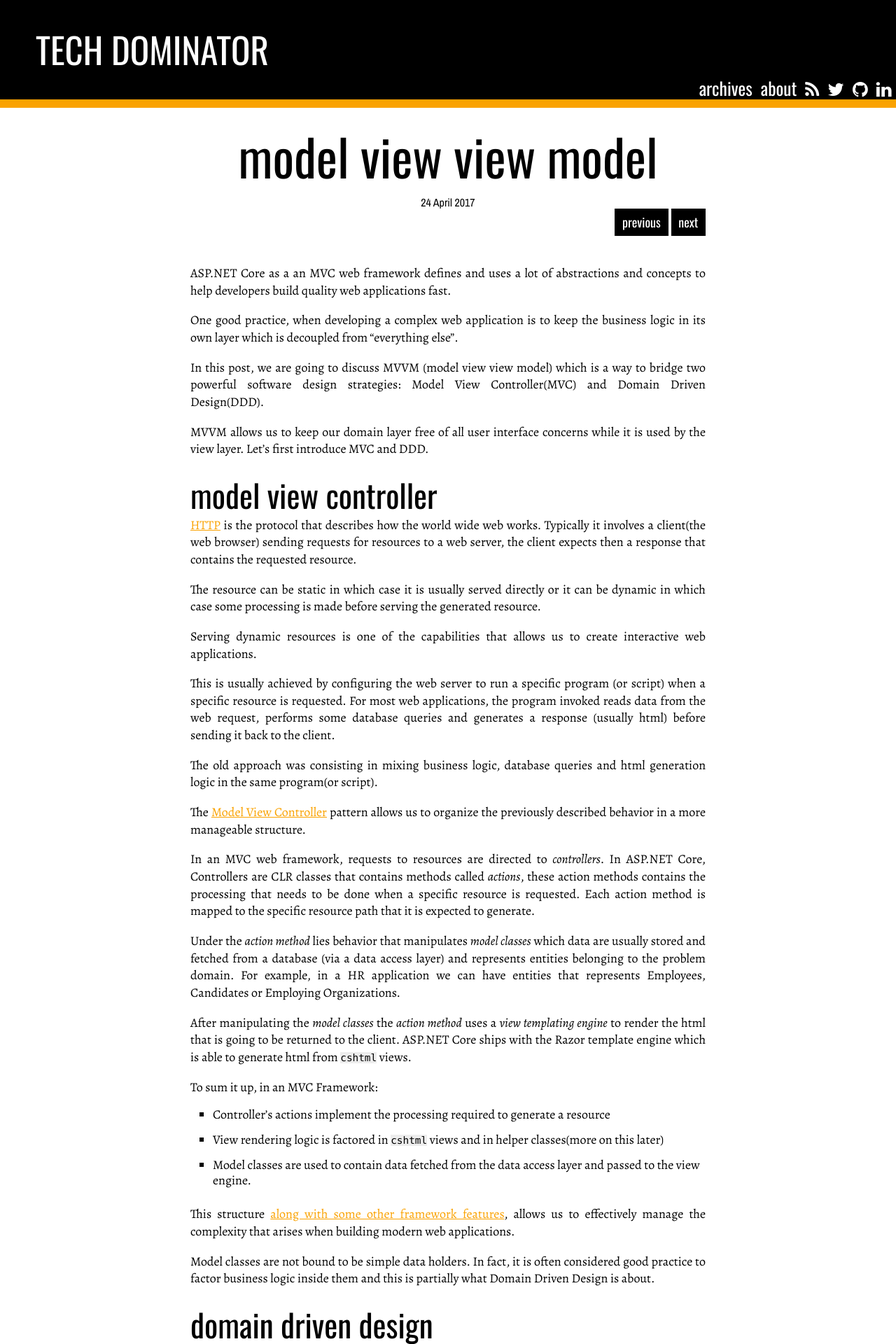
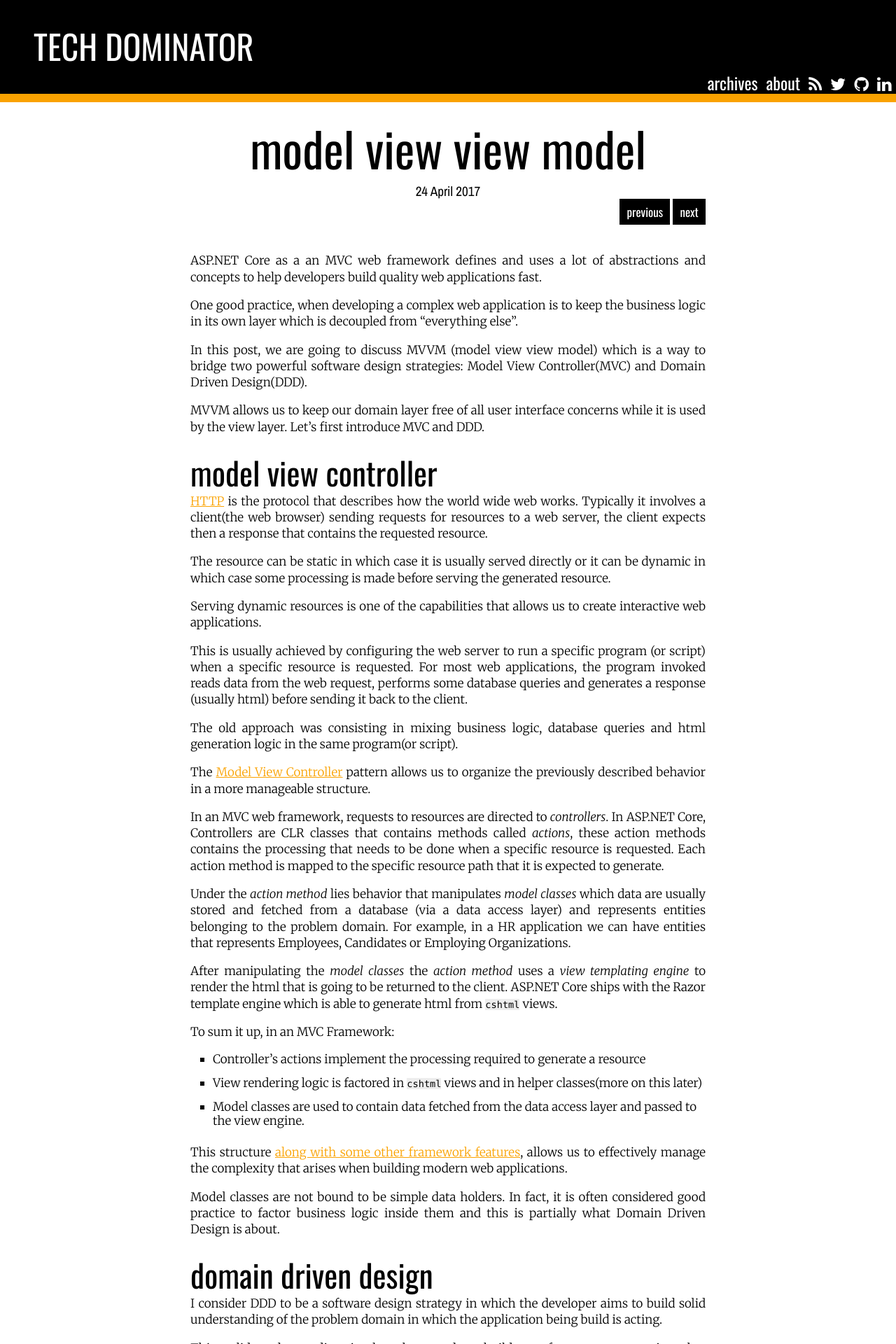
Before and after one commit to MissaouiChedy/MissaouiChedy.github.io, a Jekyll site: the page built from _posts/2017-04-24-model-view-view-model.md, in a window 1280 px wide. Shown: the top 1920 px of the page at 70% size. Built offline with Jekyll 4.4.1, drawn with Linux system fonts in a browser that asks for light colours; nearby versions of some CDN libraries; comment, search, counter and statistics services are not loaded; some of the changed text lies outside the part shown.

Commit message:
Style + corrected typo

```diff
--- a/css/main.scss
+++ b/css/main.scss
@@ -2,9 +2,9 @@
 # This is the Front Matter block
 ---
 
-@import url('https://fonts.googleapis.com/css?family=Archivo+Narrow|Alegreya:400,400i,700,700i|Oswald|Inconsolata');
-$default-font-size: 18px;
-$default-font-family: "Alegreya", "Georgia", "Serif";
+@import url('https://fonts.googleapis.com/css?family=Archivo+Narrow|Merriweather:300,300i,700,700i|Oswald|Inconsolata');
+$default-font-size: 17px;
+$default-font-family: "Merriweather", "Georgia", "Serif";
 $title-fonts: "Oswald", "Helvetica", "Sans Serif";
 $header-font: "Oswald", "Helvetica", "Sans Serif";
 $code-font: "consolas", "Inconsolata", "monospace", "Sans Serif";
@@ -50,6 +50,7 @@ h4 {
 time {
 	font-family: $time-fonts;
 	font-weight: normal;
+	font-size: 1.2em;
 }
 
 a {
```
Also changed, not shown: _posts/2017-04-24-model-view-view-model.md (+1 -1 lines).
